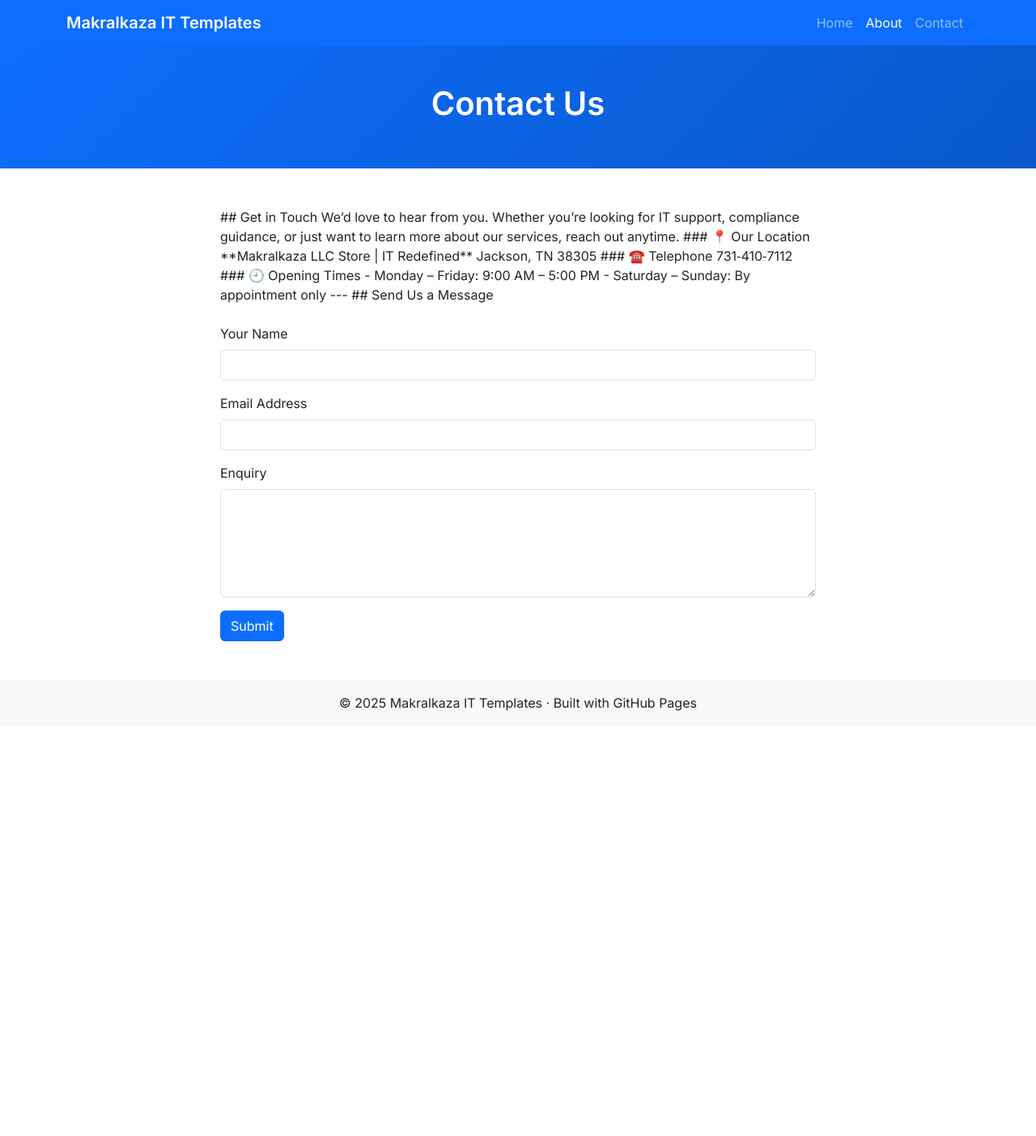
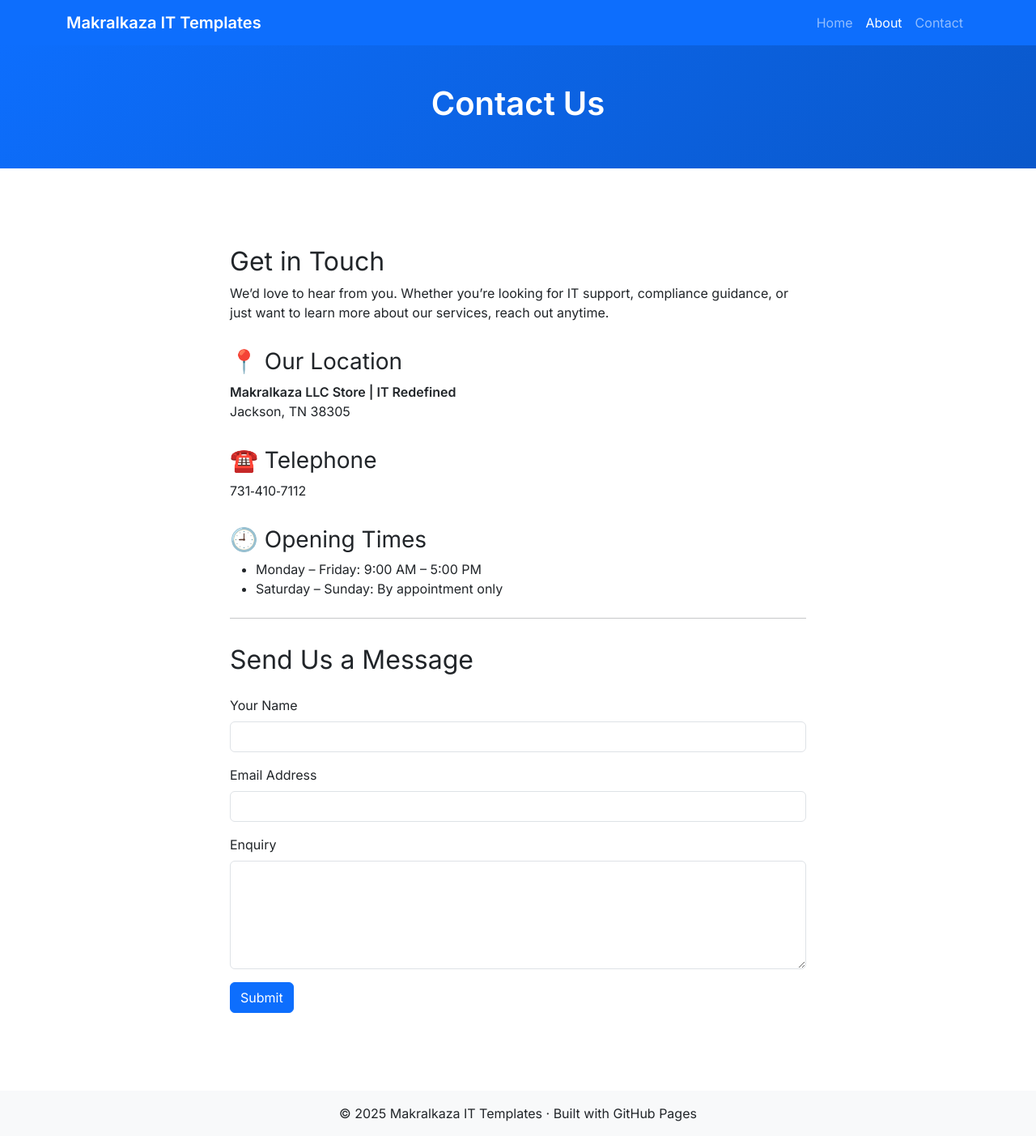
Before and after one commit to gitmakralkaza/tools, a Jekyll site: the page built from contact.html, in a window 1280 px wide. Shown: the whole page at 81% size. Built offline with Jekyll 4.4.1, drawn with Linux system fonts in a browser that asks for light colours; before the commit the page ends 900 px from its top, so only the background shows below that.

Commit message:
Update contact.html

```diff
--- a/contact.html
+++ b/contact.html
@@ -3,25 +3,29 @@
 title: Contact Us
 ---
 
-## Get in Touch
+<div class="container my-5">
+  <h2>Get in Touch</h2>
+  <p>
+    We’d love to hear from you. Whether you’re looking for IT support, compliance guidance,
+    or just want to learn more about our services, reach out anytime.
+  </p>
 
-We’d love to hear from you. Whether you’re looking for IT support, compliance guidance, or just want to learn more about our services, reach out anytime.
+  <h3>📍 Our Location</h3>
+  <p><strong>Makralkaza LLC Store | IT Redefined</strong><br>
+  Jackson, TN 38305</p>
 
-### 📍 Our Location
-**Makralkaza LLC Store | IT Redefined**
-Jackson, TN 38305
+  <h3>☎️ Telephone</h3>
+  <p>731‑410‑7112</p>
 
-### ☎️ Telephone
-731‑410‑7112
+  <h3>🕘 Opening Times</h3>
+  <ul>
+    <li>Monday – Friday: 9:00 AM – 5:00 PM</li>
+    <li>Saturday – Sunday: By appointment only</li>
+  </ul>
 
-### 🕘 Opening Times
-- Monday – Friday: 9:00 AM – 5:00 PM
-- Saturday – Sunday: By appointment only
+  <hr class="my-4">
 
----
-
-## Send Us a Message
-
+  <h2>Send Us a Message</h2>
   <form action="https://makralkaza.com/store/index.php?route=information/contact" method="POST" class="mt-4">
     <div class="mb-3">
       <label for="name" class="form-label">Your Name</label>
@@ -37,3 +41,4 @@
     </div>
     <button type="submit" class="btn btn-primary">Submit</button>
   </form>
+</div>
```
Lines whose indentation alone changed are shown as unchanged.
